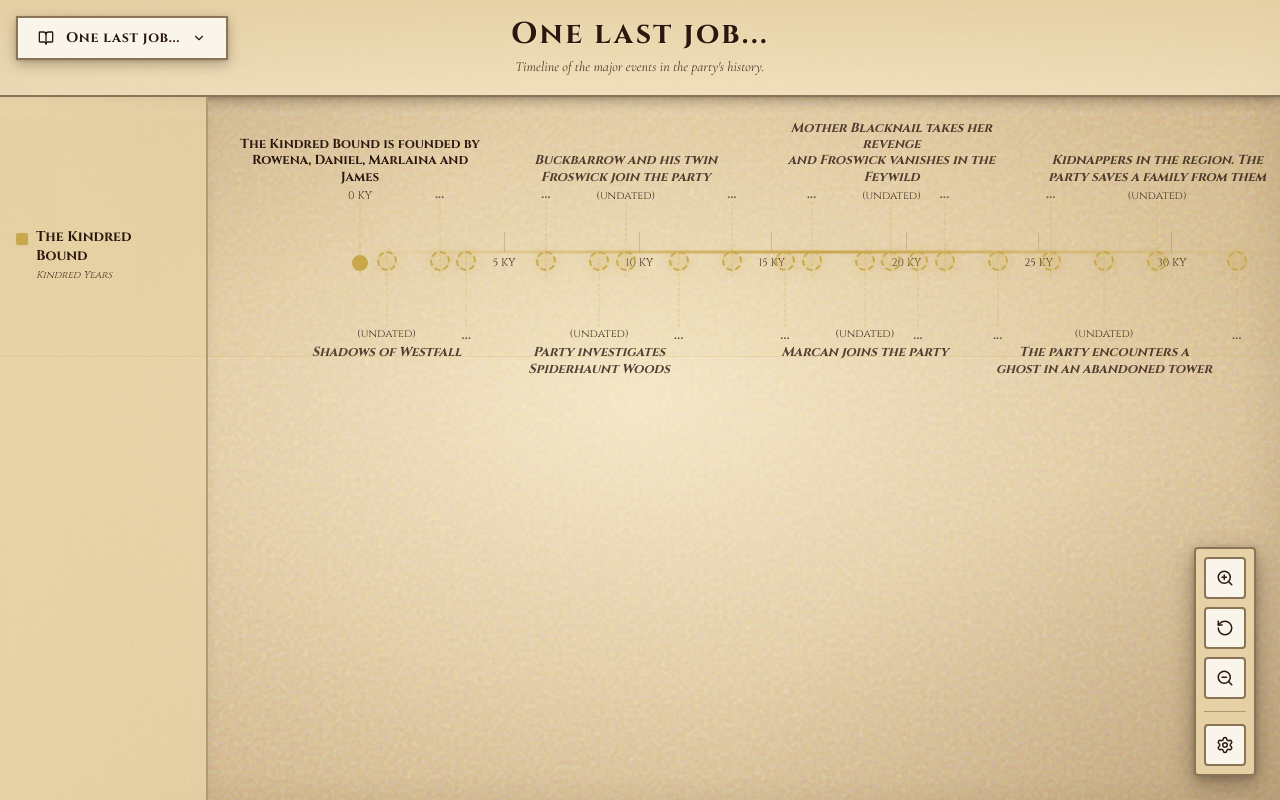
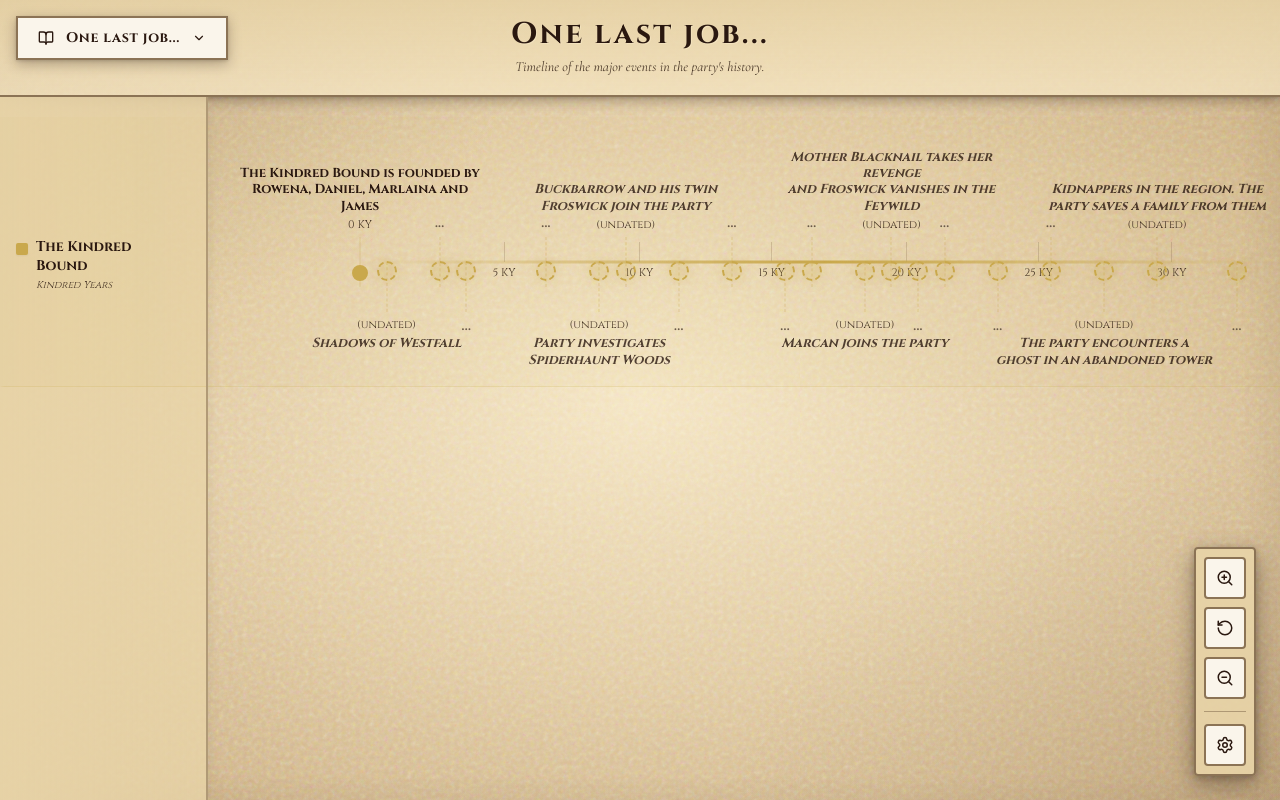
Before and after one commit to justafool5/fantasyTimeline, a React (Create React App) app in the folder frontend/: page / in a window 1280 px wide. Built offline with nearby package versions, Linux system fonts and the light colour scheme; the HTML template or start-up script is replaced by a standard one.

Commit message:
auto-commit for 5af16df0-1be9-4d07-a8e8-f912dc0a6156

```diff
--- a/frontend/src/components/TimelineView.js
+++ b/frontend/src/components/TimelineView.js
@@ -24,8 +24,8 @@ import { Plus, ArrowLeft, Settings, Pencil, X, Globe } from 'lucide-react';
 const BASE_PX_PER_YEAR = 0.8;
 const MIN_ZOOM = 0.1;
 const TIMELINE_PADDING = 120;
-const TRACK_HEIGHT = 240;
-const AXIS_OFFSET = 135;
+const TRACK_HEIGHT = 270;
+const AXIS_OFFSET = 145;
 const EVENT_LABEL_WIDTH = 240;
 const EVENT_LABEL_GUTTER = 12;
 const TRACK_CONTENT_START = Math.ceil(EVENT_LABEL_WIDTH / 2) + EVENT_LABEL_GUTTER;
@@ -1424,8 +1424,8 @@ function TrackRow({
                 borderLeft: isUndated ? `1px dashed ${track.color}60` : 'none',
                 width: isUndated ? 0 : 1,
                 ...(evt.above
-                  ? { bottom: 0, height: 75 }
-                  : { top: 0, height: 75 }
+                  ? { bottom: 0, height: 50 }
+                  : { top: 0, height: 50 }
                 ),
               }}
             />
@@ -1467,7 +1467,7 @@ function TrackRow({
             <div
               className="absolute left-1/2 -translate-x-1/2 flex flex-col items-center select-none pointer-events-none"
               style={{
-                ...(evt.above ? { bottom: 16, marginBottom: 57 } : { top: 16, marginTop: 57 }),
+                ...(evt.above ? { bottom: 16, marginBottom: 38 } : { top: 16, marginTop: 38 }),
                 width: showLabel ? evt.labelWidth : MIN_LABEL_WIDTH,
                 maxWidth: EVENT_LABEL_WIDTH,
               }}
```
Also changed, not shown: 1 other file (tests, documents, lock files or other folders).
